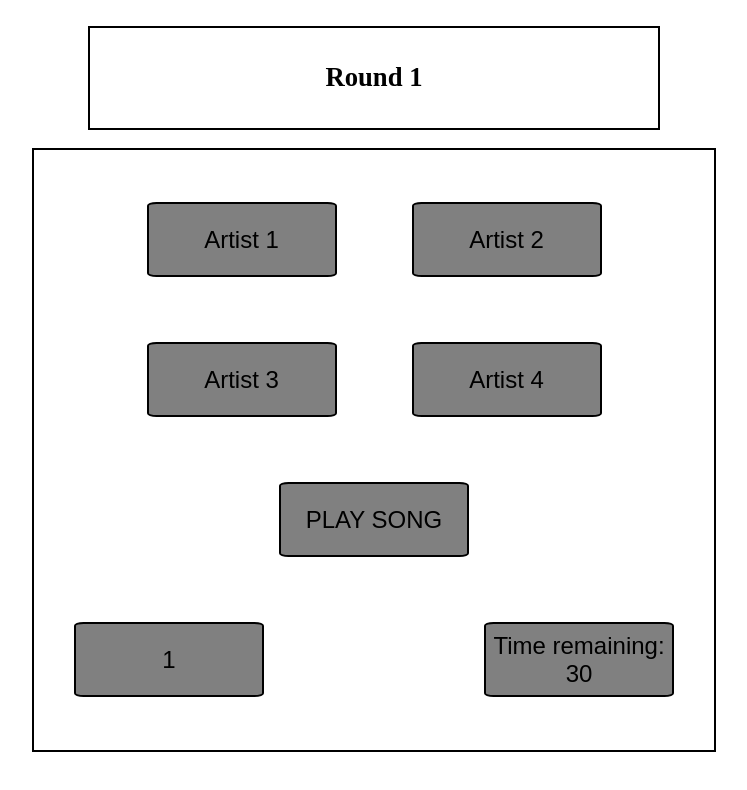
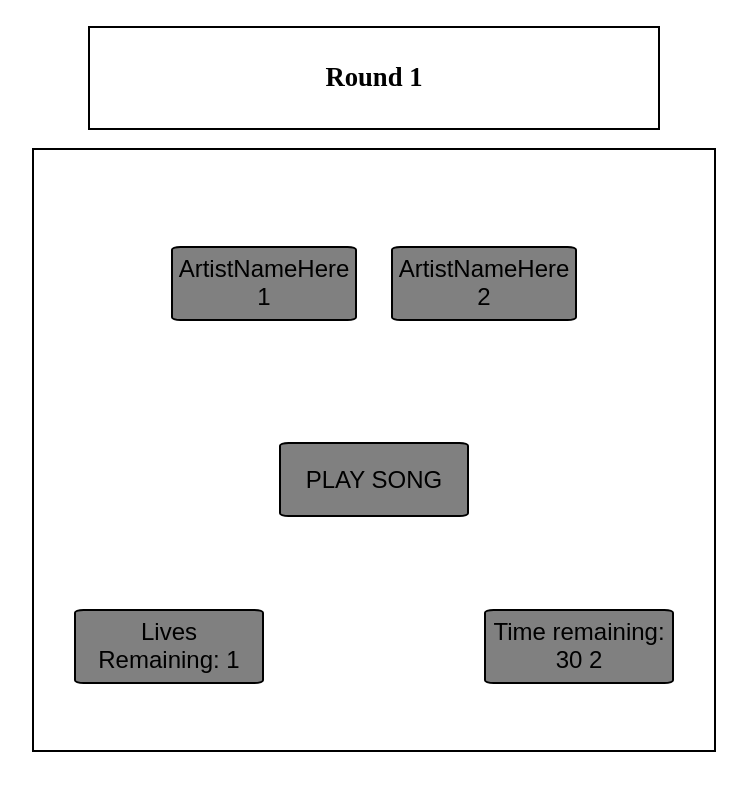
Before and after one commit to GregLFleming/spotify-game, a React app: page /game in a window 1280 px wide. Shown: the top 790 px of the page, without its empty margins (266-1013 px from the left). Built offline with nearby package versions, Linux system fonts and the light colour scheme; the HTML template or start-up script is replaced by a standard one.

Commit message:
Roughly connected html to state

```diff
--- a/src/recoil/atoms.js
+++ b/src/recoil/atoms.js
@@ -39,8 +39,8 @@ export const genreSelectedAtom = atom({
     default: ''
 });
 
-export const qtyArtistChoiceAtom = atom({
-    key: 'qtyArtistChoices',
+export const qtyArtistsChosenAtom = atom({
+    key: 'qtyArtistsChosen',
     default: 2
 });
 
@@ -64,3 +64,8 @@ export const secondsRemainingAtom = atom({
     key: 'secondsRemaining',
     default: 30
 });
+
+export const songToGuessAtom = atom({
+    key: 'songToGuess',
+    default: {}
+});
--- a/src/views/Game.js
+++ b/src/views/Game.js
@@ -3,33 +3,59 @@ import Button from '../components/Button.jsx'
 import Card from '../components/Card.jsx'
 import Container from '../components/Container.jsx'
 import Header from '../components/Header.jsx'
+import styled from "styled-components"
 import { useRecoilState } from 'recoil' //needed to manage state with recoil
-import { livesRemainingAtom, roundNumberAtom, secondsRemainingAtom } from '../recoil/atoms'
+import { qtyArtistsChosenAtom, songToGuessAtom, livesRemainingAtom, roundNumberAtom, secondsRemainingAtom } from '../recoil/atoms'
 
-
+//----------------Styling----------------\\
+const GridContainer = styled.div`{}
+margin: 20px auto;
+display:grid;
+grid-template-columns: 200px 200px;
+grid-row: auto auto;
+grid-column-gap: 20px;
+grid-row-gap: 20px;
+`
+const GridItem = styled.div`{}
+border-radius:10px;
+display:flex;
+align-items:center;
+justify-content:center;
+`
 
 const Game = () => {
   //---------Recoil State Storage---------\\
   const [livesRemaining, setLivesRemaining] = useRecoilState(livesRemainingAtom)
   const [roundNumber, setRoundNumber] = useRecoilState(roundNumberAtom)
   const [secondsRemaining, setSecondsRemaining] = useRecoilState(secondsRemainingAtom)
+  const [qtyArtistsChosen, setQtyArtistsChosen] = useRecoilState(qtyArtistsChosenAtom)
+  const [songToGuess, setSongToGuess] = useRecoilState(songToGuessAtom)
+
   return (
     <div>
       <Container>
         <Header>Round {roundNumber}</Header>
         <Card>
-              <span style={{display: 'flex', flexDirection: 'row'}}>
-                <Button style={{marginRight: '75px'}}>Artist 1</Button>
-                <Button>Artist 2</Button>
+          <GridContainer>
+            {[...Array(parseInt(qtyArtistsChosen)),]
+              .map((value, index) => (
+                <GridItem>
+                  <Button style={{ margin: '10px' }} id={index} key={index}>ArtistNameHere {index + 1}</Button>
+                </GridItem>))}
+          </GridContainer>
+
+          {/* <span style={{ display: 'flex', flexDirection: 'row' }}>
+            <Button style={{ margin: '25px' }}>Artist 1</Button>
+            <Button style={{ margin: '25px' }}>Artist 2</Button>
           </span>
-              <span style={{display: 'flex', flexDirection: 'row'}}>
-                <Button style={{marginRight: '75px'}}>Artist 3</Button>
-                <Button>Artist 4</Button>
-              </span>
+          <span style={{ display: 'flex', flexDirection: 'row' }}>
+            <Button style={{ margin: '25px' }}>Artist 3</Button>
+            <Button style={{ margin: '25px' }}>Artist 4</Button>
+          </span> */}
           <Button>PLAY SONG</Button>
-              <span  style={{display: 'flex', flexDirection: 'row'}}>
-                <Button style={{marginRight: '220px'}}>{livesRemaining}</Button>
-                <Button>Time remaining: {secondsRemaining}</Button>
+          <span style={{ display: 'flex', flexDirection: 'row' }}>
+            <Button style={{ marginRight: '220px' }}>Lives Remaining: {livesRemaining}</Button>
+            <Button>Time remaining: {secondsRemaining} {qtyArtistsChosen}</Button>
           </span>
         </Card>
       </Container>
--- a/src/views/Home.js
+++ b/src/views/Home.js
@@ -7,7 +7,7 @@ import Button from '../components/Button.jsx'
 import Select from '../components/Select.jsx'
 
 import { useRecoilState } from 'recoil' //needed to manage state with recoil
-import { qtySongsAtom, qtyArtistChoiceAtom, genreSelectedAtom, genresToChooseFromAtom, tokenAuthorizationLoadingAtom, configLoadingAtom, tokenAtom } from '../recoil/atoms' //individual value you need access to
+import { qtySongsAtom, qtyArtistsChosenAtom, genreSelectedAtom, genresToChooseFromAtom, tokenAuthorizationLoadingAtom, configLoadingAtom, tokenAtom } from '../recoil/atoms' //individual value you need access to
 import { NavLink } from 'react-router-dom'
 
 
@@ -29,7 +29,7 @@ const Home = () => {
   const [authLoading, setAuthLoading] = useRecoilState(tokenAuthorizationLoadingAtom)
   const [configLoading, setConfigLoading] = useRecoilState(configLoadingAtom)
   const [token, setToken] = useRecoilState(tokenAtom)
-  const [qtyArtistsChoice, setQtyArtistsChoice] = useRecoilState(qtyArtistChoiceAtom)
+  const [qtyArtistsChosen, setQtyArtistsChosen] = useRecoilState(qtyArtistsChosenAtom)
   const [qtySongs, setQtySongs] = useRecoilState(qtySongsAtom )
 
 
@@ -93,8 +93,8 @@ const Home = () => {
             ))}
           </Select>
           <Select
-            value={qtyArtistsChoice}
-            onChange={event => setQtyArtistsChoice(event.target.value)}
+            value={qtyArtistsChosen}
+            onChange={event => setQtyArtistsChosen(event.target.value)}
           >
             <option value='2' disabled>Artist Choices</option>
             <option>2</option>
```
Lines whose indentation alone changed are shown as unchanged.
